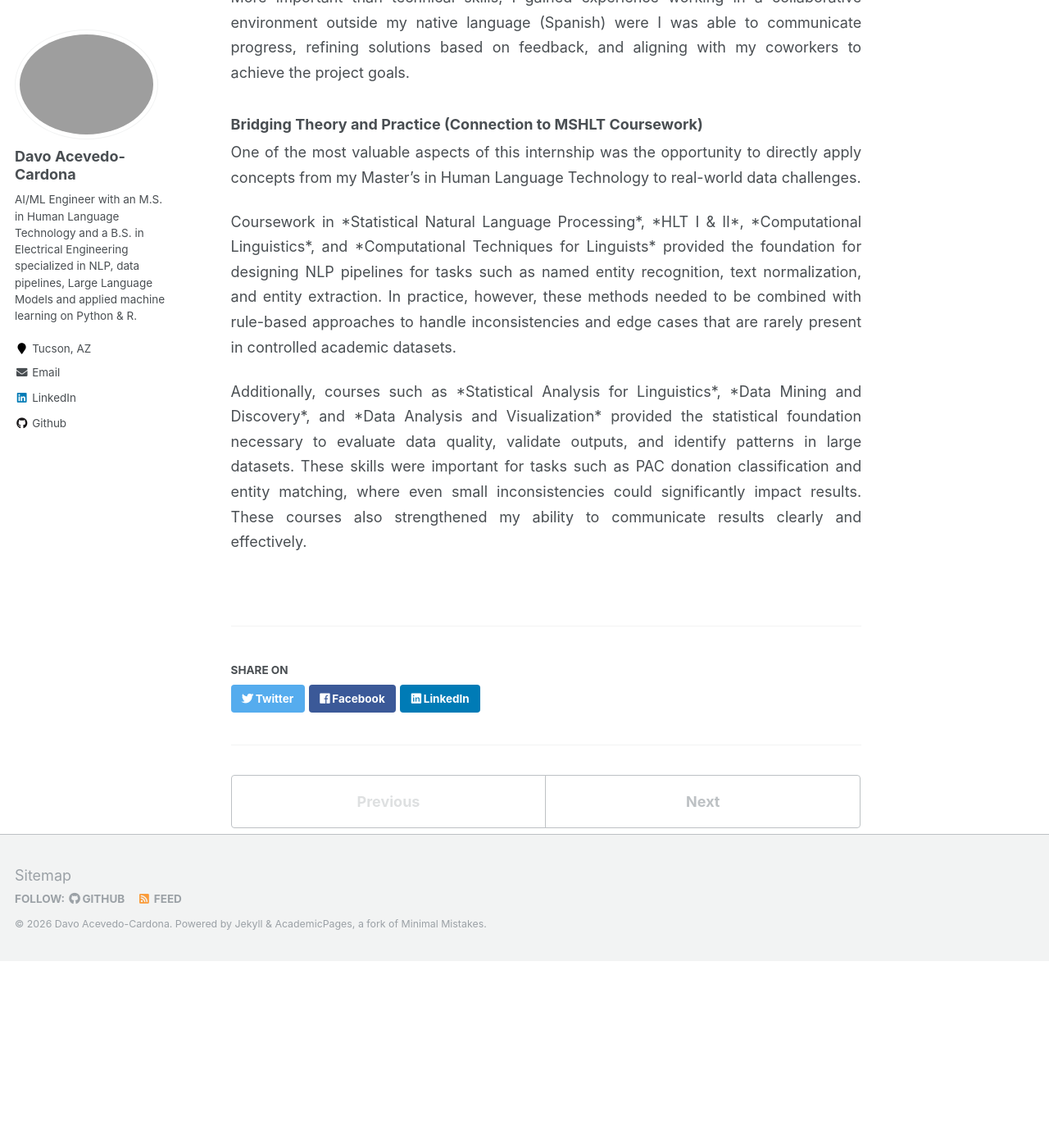
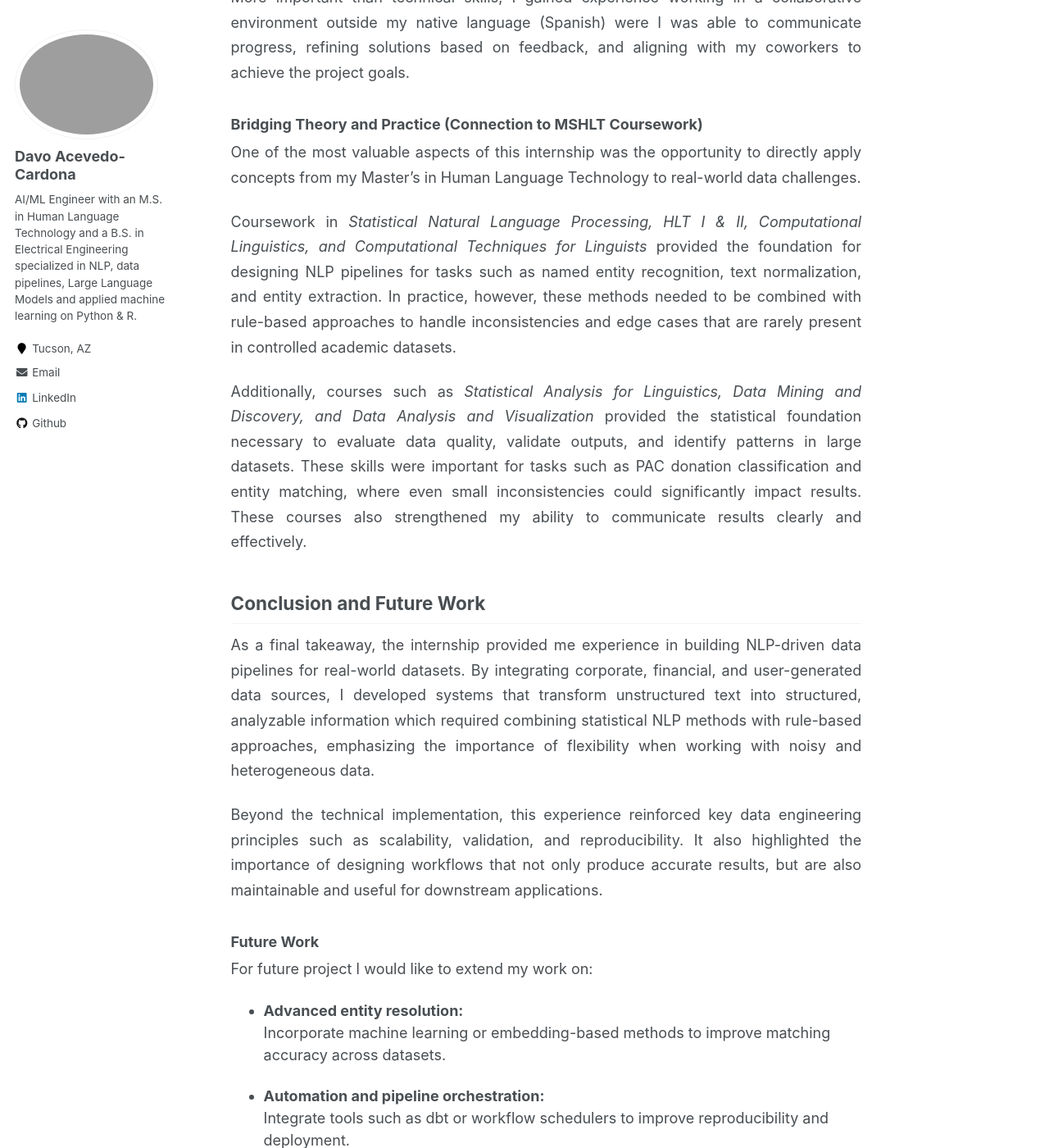
Before and after one commit to lldavoll/lldavoll.github.io, a Jekyll site: the page built from _portfolio/good_unite_us_intership.md, in a window 1280 px wide and 1400 px high, scrolled down 12266 px. Shown: the whole window at 82% size. Built offline with Jekyll 4.4.1, drawn with Linux system fonts in a browser that asks for light colours; before the commit the page ends 13438 px from its top, so only the background shows below that; some of the changed text lies outside the part shown.

Commit message:
good_unite_us_intership_conclusions.md
final draft

```diff
--- a/_portfolio/good_unite_us_intership.md
+++ b/_portfolio/good_unite_us_intership.md
@@ -433,11 +433,41 @@ One of the most valuable aspects of this internship was the opportunity to direc
 
 <p>
 
-Coursework in *Statistical Natural Language Processing*, *HLT I & II*, *Computational Linguistics*, and *Computational Techniques for Linguists* provided the foundation for designing NLP pipelines for tasks such as named entity recognition, text normalization, and entity extraction. In practice, however, these methods needed to be combined with rule-based approaches to handle inconsistencies and edge cases that are rarely present in controlled academic datasets.
+Coursework in <em>Statistical Natural Language Processing, HLT I & II, Computational Linguistics, and Computational Techniques for Linguists</em> provided the foundation for designing NLP pipelines for tasks such as named entity recognition, text normalization, and entity extraction. In practice, however, these methods needed to be combined with rule-based approaches to handle inconsistencies and edge cases that are rarely present in controlled academic datasets.
 
 </p>
 
 <p>
-Additionally, courses such as *Statistical Analysis for Linguistics*, *Data Mining and Discovery*, and *Data Analysis and Visualization* provided the statistical foundation necessary to evaluate data quality, validate outputs, and identify patterns in large datasets. These skills were important for tasks such as PAC donation classification and entity matching, where even small inconsistencies could significantly impact results. These courses also strengthened my ability to communicate results clearly and effectively.
+Additionally, courses such as <em>Statistical Analysis for Linguistics, Data Mining and Discovery, and Data Analysis and Visualization</em> provided the statistical foundation necessary to evaluate data quality, validate outputs, and identify patterns in large datasets. These skills were important for tasks such as PAC donation classification and entity matching, where even small inconsistencies could significantly impact results. These courses also strengthened my ability to communicate results clearly and effectively.
 </p>
 </div>
+
+## Conclusion and Future Work
+
+<div style="text-align: justify; line-height: 1.7;">
+
+<p>
+As a final takeaway, the internship provided me experience in building NLP-driven data pipelines for real-world datasets. By integrating corporate, financial, and user-generated data sources, I developed systems that transform unstructured text into structured, analyzable information which required combining statistical NLP methods with rule-based approaches, emphasizing the importance of flexibility when working with noisy and heterogeneous data.
+</p>
+
+<p>
+Beyond the technical implementation, this experience reinforced key data engineering principles such as scalability, validation, and reproducibility. It also highlighted the importance of designing workflows that not only produce accurate results, but are also maintainable and useful for downstream applications.
+</p>
+
+</div>
+
+### Future Work
+
+For future project I would like to extend my work on:
+
+- **Advanced entity resolution:**
+  Incorporate machine learning or embedding-based methods to improve matching accuracy across datasets.
+
+- **Automation and pipeline orchestration:**
+  Integrate tools such as dbt or workflow schedulers to improve reproducibility and deployment.
+
+- **Real-time data integration:**
+  Extend pipelines to support streaming or near real-time updates from APIs and external sources.
+
+- **Containerization:**
+  Containerize pipelines using Docker to ensure reproducibility, portability, and consistent execution across environments.
```
